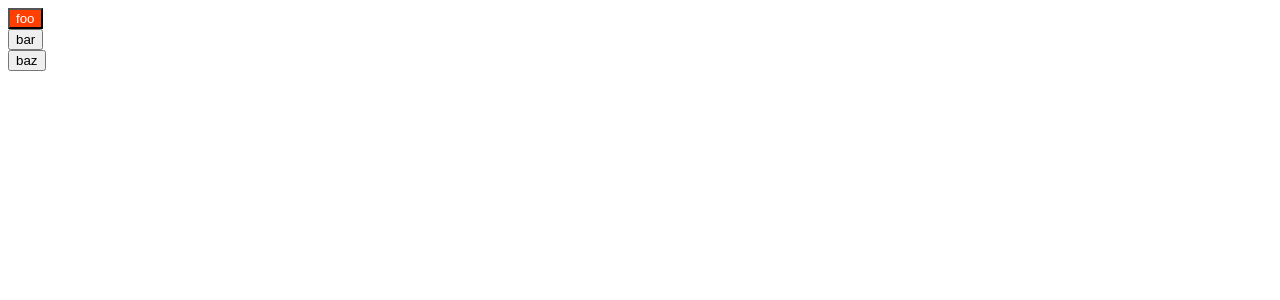
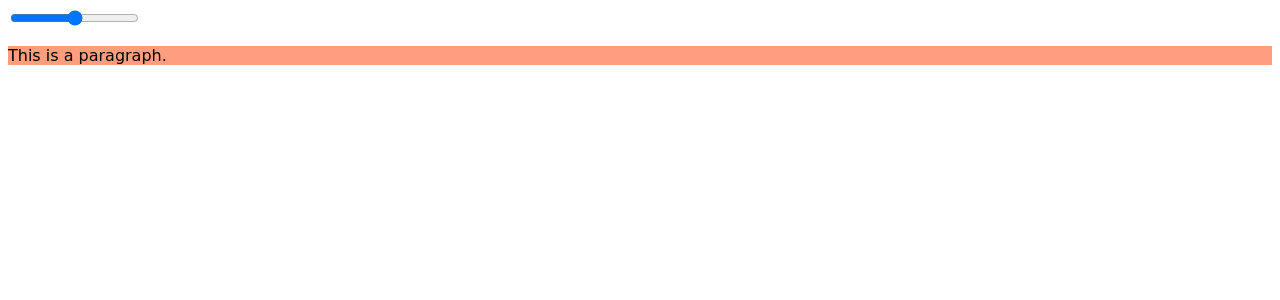
Before and after one commit to mooninlearn/learn-svelte-web-official_tutorial, a Svelte app: page / in a window 1280 px wide. Shown: the top 300 px of the page. Built offline with nearby package versions, Linux system fonts and the light colour scheme.

Commit message:
Advanced styling  Inline styles

```diff
--- a/src/App.svelte
+++ b/src/App.svelte
@@ -1,29 +1,15 @@
 <script>
-	let current = 'foo';
+	let bgOpacity = 0.5;
+	$: color = bgOpacity < 0.6 ? '#000' : '#fff';
 </script>
 
-<button
-	class:selected="{current === 'foo'}"
-	on:click="{() => current = 'foo'}"
->foo</button>
+<input type="range" min="0" max="1" step="0.1" bind:value={bgOpacity} />
 
-<button
-	class:selected="{current === 'bar'}"
-	on:click="{() => current = 'bar'}"
->bar</button>
-
-<button
-	class:selected="{current === 'baz'}"
-	on:click="{() => current = 'baz'}"
->baz</button>
+<p style="color: {color}; --opacity: {bgOpacity};">This is a paragraph.</p>
 
 <style>
-	button {
-		display: block;
-	}
-
-	.selected {
-		background-color: #ff3e00;
-		color: white;
+	p {
+		font-family: "Comic Sans MS", cursive;
+		background: rgba(255, 62, 0, var(--opacity));
 	}
 </style>
```
Also changed, not shown: 1 other file (tests, documents, lock files or other folders).
